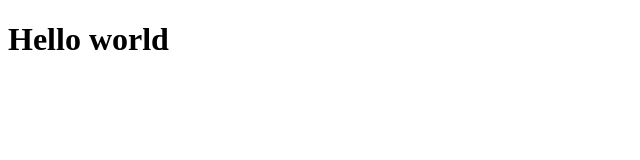
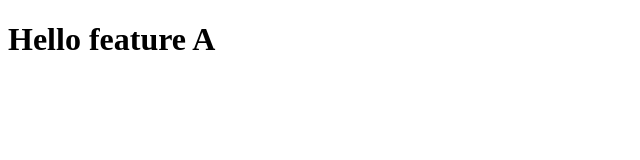
Before and after one commit to nguyenntd-dev/basicGit, a plain HTML site: page index.html in a window 1280 px wide. Shown: the whole page, without its empty margins (0-640 px from the left). Drawn offline with Linux system fonts and the light colour scheme.

Commit message:
feat: implement feature A

```diff
--- a/index.html
+++ b/index.html
@@ -6,6 +6,6 @@
   <title>Document</title>
 </head>
 <body>
-  <h1>Hello world</h1>
+  <h1>Hello feature A</h1>
 </body>
 </html>
```
